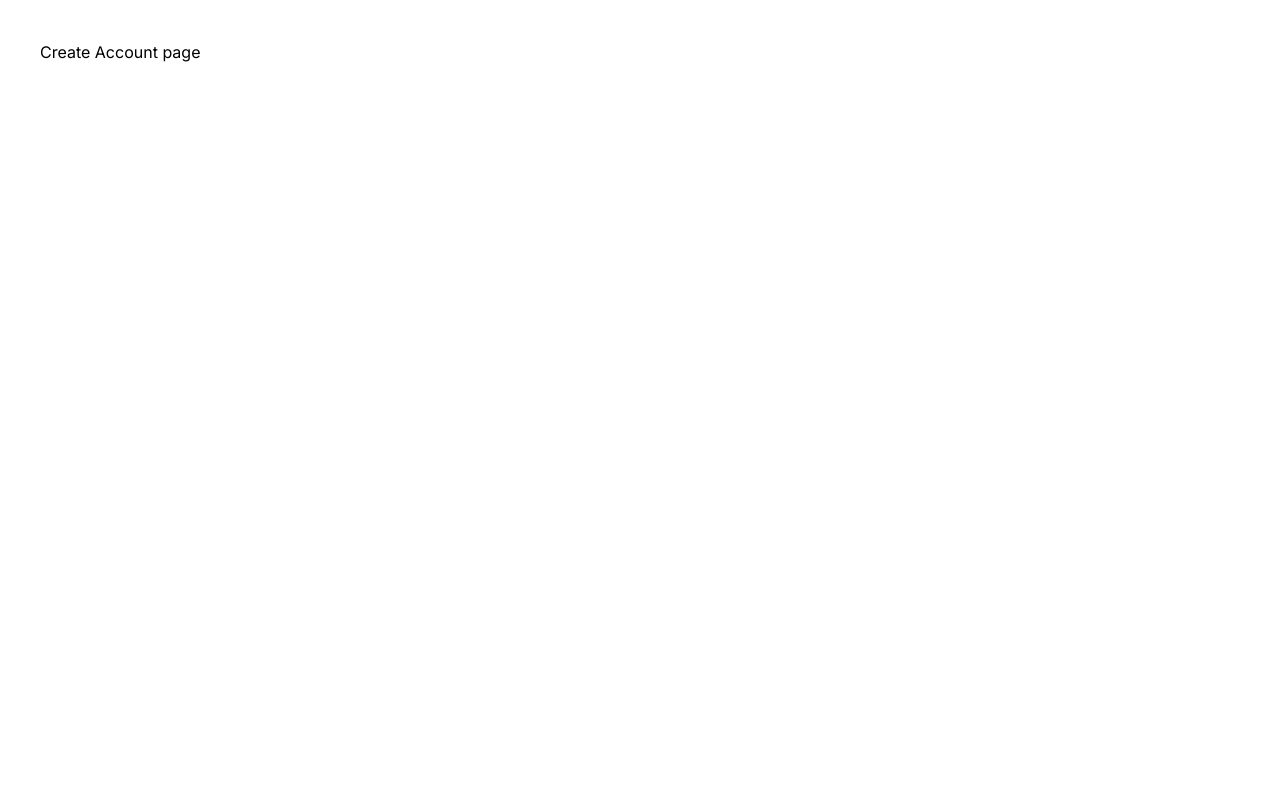
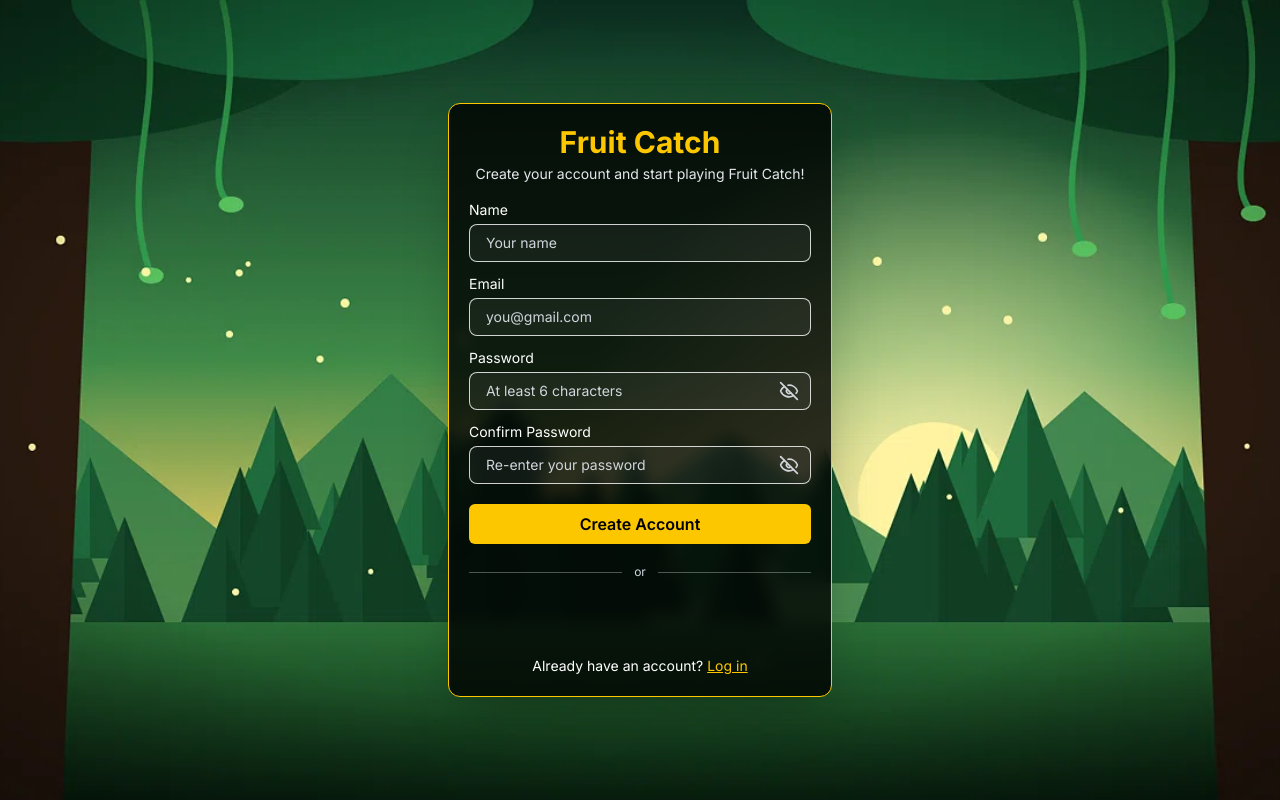
Before and after one commit to tharindi22/Fruit_Catching_Game, a React (Vite) app in the folder client/: page /create-account in a window 1280 px wide. Built offline with nearby package versions, Linux system fonts and the light colour scheme; no server answers.

Commit message:
Add create account page with Google authentication

```diff
--- a/client/package.json
+++ b/client/package.json
@@ -12,6 +12,7 @@
   "dependencies": {
     "@react-oauth/google": "^0.13.5",
     "@tailwindcss/vite": "^4.3.3",
+    "lucide-react": "^1.68.0",
     "react": "^19.3.1",
     "react-dom": "^19.3.1",
     "react-router-dom": "^7.18.5",
--- a/client/src/App.jsx
+++ b/client/src/App.jsx
@@ -1,5 +1,6 @@
 import { BrowserRouter, Routes, Route, Navigate } from 'react-router-dom'
 import Login from './pages/Login'
+import CreateAccount from './pages/CreateAccount'
 
 export default function App() {
   return (
@@ -7,7 +8,7 @@ export default function App() {
       <Routes>
         <Route path="/" element={<Navigate to="/login" />} />
         <Route path="/login" element={<Login />} />
-        <Route path="/create-account" element={<p className="p-10">Create Account page</p>} />
+        <Route path="/create-account" element={<CreateAccount />} />
         <Route path="/levels" element={<p className="p-10">Level Select page</p>} />
       </Routes>
     </BrowserRouter>
--- /dev/null
+++ b/client/src/pages/CreateAccount.jsx
@@ -0,0 +1,219 @@
+
+import { useState } from 'react'
+import { Link, useNavigate } from 'react-router-dom'
+import { GoogleLogin } from '@react-oauth/google'
+import { Eye, EyeOff } from 'lucide-react'
+
+const API = 'http://localhost:5000/api'
+
+// Eye button for password visibility
+function EyeButton({ show, onClick }) {
+  return (
+    <button
+      type="button"
+      onClick={onClick}
+      aria-label={show ? 'Hide password' : 'Show password'}
+      className="absolute right-3 top-1/2 -translate-y-1/2 text-gray-300 hover:text-white transition-colors"
+    >
+      {show ? <Eye size={20} /> : <EyeOff size={20} />}
+    </button>
+  )
+}
+
+export default function CreateAccount() {
+  const navigate = useNavigate()
+  const [name, setName] = useState('')
+  const [email, setEmail] = useState('')
+  const [password, setPassword] = useState('')
+  const [confirmPassword, setConfirmPassword] = useState('')
+  const [showPassword, setShowPassword] = useState(false)
+  const [showConfirm, setShowConfirm] = useState(false)
+  const [error, setError] = useState('')
+  const [loading, setLoading] = useState(false)
+
+  // Send data to backend
+  async function sendToServer(path, body) {
+    setError('')
+    setLoading(true)
+
+    try {
+      const res = await fetch(API + path, {
+        method: 'POST',
+        headers: { 'Content-Type': 'application/json' },
+        credentials: 'include',
+        body: JSON.stringify(body),
+      })
+
+      const data = await res.json()
+
+      if (!res.ok) throw new Error(data.message || 'Could not create account.')
+
+      navigate('/levels')
+    } catch (err) {
+      setError(
+        err.message === 'Failed to fetch'
+          ? 'Cannot reach the server. Please try again later.'
+          : err.message
+      )
+    } finally {
+      setLoading(false)
+    }
+  }
+
+  function handleSubmit(e) {
+    e.preventDefault()
+
+    if (!name || !email || !password || !confirmPassword) {
+      return setError('Please fill in all fields.')
+    }
+
+    if (!/\S+@\S+\.\S+/.test(email)) {
+      return setError('Please enter a valid email address.')
+    }
+
+    if (password.length < 6) {
+      return setError('Password must be at least 6 characters.')
+    }
+
+    if (password !== confirmPassword) {
+      return setError('Passwords do not match.')
+    }
+
+    sendToServer('/register', { name, email, password })
+  }
+
+  function handleGoogleSuccess(response) {
+    sendToServer('/google-login', { credential: response.credential })
+  }
+
+  return (
+    <div className="flex min-h-screen items-center justify-center bg-green-900 bg-[url('/bg.jpg')] bg-cover bg-center px-4 py-4">
+      <form
+        onSubmit={handleSubmit}
+        className="w-full max-w-sm rounded-xl border border-yellow-400 bg-black/80 p-5 text-white shadow-2xl backdrop-blur-sm"
+      >
+        <h1 className="text-center text-3xl font-bold text-yellow-400">
+          Fruit Catch
+        </h1>
+
+        <p className="mb-4 mt-1 text-center text-sm text-gray-200">
+          Create your account and start playing Fruit Catch!
+        </p>
+
+        {/* Name */}
+        <label htmlFor="name" className="mb-1 block text-sm">
+          Name
+        </label>
+
+        <input
+          id="name"
+          type="text"
+          autoComplete="name"
+          value={name}
+          onChange={(e) => setName(e.target.value)}
+          placeholder="Your name"
+          className="mb-3 w-full rounded-lg border border-white/80 bg-white/5 px-4 py-2 text-white text-sm placeholder-gray-300 outline-none focus:border-yellow-400"
+        />
+
+        {/* Email */}
+        <label htmlFor="email" className="mb-1 block text-sm">
+          Email
+        </label>
+
+        <input
+          id="email"
+          type="email"
+          autoComplete="email"
+          value={email}
+          onChange={(e) => setEmail(e.target.value)}
+          placeholder="you@gmail.com"
+          className="mb-3 w-full rounded-lg border border-white/80 bg-white/5 px-4 py-2 text-white text-sm placeholder-gray-300 outline-none focus:border-yellow-400"
+        />
+
+        {/* Password */}
+        <label htmlFor="password" className="mb-1 block text-sm">
+          Password
+        </label>
+
+        <div className="relative mb-3">
+          <input
+            id="password"
+            type={showPassword ? 'text' : 'password'}
+            autoComplete="new-password"
+            value={password}
+            onChange={(e) => setPassword(e.target.value)}
+            placeholder="At least 6 characters"
+            className="w-full rounded-lg border border-white/80 bg-white/5 px-4 py-2 pr-10 text-white text-sm placeholder-gray-300 outline-none focus:border-yellow-400"
+          />
+
+          <EyeButton
+            show={showPassword}
+            onClick={() => setShowPassword(!showPassword)}
+          />
+        </div>
+
+        {/* Confirm Password */}
+        <label htmlFor="confirmPassword" className="mb-1 block text-sm">
+          Confirm Password
+        </label>
+
+        <div className="relative mb-5">
+          <input
+            id="confirmPassword"
+            type={showConfirm ? 'text' : 'password'}
+            autoComplete="new-password"
+            value={confirmPassword}
+            onChange={(e) => setConfirmPassword(e.target.value)}
+            placeholder="Re-enter your password"
+            className="w-full rounded-lg border border-white/80 bg-white/5 px-4 py-2 pr-10 text-white text-sm placeholder-gray-300 outline-none focus:border-yellow-400"
+          />
+
+          <EyeButton
+            show={showConfirm}
+            onClick={() => setShowConfirm(!showConfirm)}
+          />
+        </div>
+
+        {/* Error message */}
+        {error && (
+          <p className="mb-3 text-center text-sm text-red-400">
+            {error}
+          </p>
+        )}
+
+        <button
+          type="submit"
+          disabled={loading}
+          className="w-full rounded-md bg-yellow-400 py-2 font-semibold text-black disabled:opacity-60"
+        >
+          {loading ? 'Please wait...' : 'Create Account'}
+        </button>
+
+        {/* Divider */}
+        <div className="my-5 flex items-center gap-3">
+          <div className="h-px flex-1 bg-white/30"></div>
+          <span className="text-xs text-gray-300">or</span>
+          <div className="h-px flex-1 bg-white/30"></div>
+        </div>
+
+        {/* Google button */}
+        <div className="flex justify-center">
+          <GoogleLogin
+            onSuccess={handleGoogleSuccess}
+            onError={() => setError('Google sign up failed. Please try again.')}
+            theme="filled_white"
+            text="signup_with"
+            width="336"
+          />
+        </div>
+
+        <p className="mt-4 text-center text-sm">
+          Already have an account?{' '}
+          <Link to="/login" className="text-yellow-400 underline">
+            Log in
+          </Link>
+        </p>
+      </form>
+    </div>
+  )
+}
--- a/client/src/pages/Login.jsx
+++ b/client/src/pages/Login.jsx
@@ -1,6 +1,8 @@
+
 import { useState } from 'react'
 import { Link, useNavigate } from 'react-router-dom'
 import { GoogleLogin } from '@react-oauth/google'
+import { Eye, EyeOff } from 'lucide-react'
 
 const API = 'http://localhost:5000/api'
 
@@ -13,10 +15,11 @@ export default function Login() {
   const [error, setError] = useState('')
   const [loading, setLoading] = useState(false)
 
-  // One small function that sends data to the backend
+  // Send data to backend
   async function sendToServer(path, body) {
     setError('')
     setLoading(true)
+
     try {
       const res = await fetch(API + path, {
         method: 'POST',
@@ -24,8 +27,11 @@ export default function Login() {
         credentials: 'include',
         body: JSON.stringify(body),
       })
+
       const data = await res.json()
+
       if (!res.ok) throw new Error(data.message || 'Login failed.')
+
       navigate('/levels')
     } catch (err) {
       setError(
@@ -41,16 +47,19 @@ export default function Login() {
   // Email and password login
   function handleSubmit(e) {
     e.preventDefault()
+
     if (!email || !password) {
       return setError('Please enter your email and password.')
     }
+
     if (!/\S+@\S+\.\S+/.test(email)) {
       return setError('Please enter a valid email address.')
     }
+
     sendToServer('/login', { email, password, remember })
   }
 
-  // Google login: Google gives us a token, the server checks it
+  // Google login
   function handleGoogleSuccess(response) {
     sendToServer('/google-login', { credential: response.credential })
   }
@@ -67,22 +76,33 @@ export default function Login() {
         onSubmit={handleSubmit}
         className="w-full max-w-sm rounded-lg border border-yellow-400 bg-black/80 p-6 text-white"
       >
-        <h1 className="text-center text-3xl font-bold text-yellow-400">Fruit Catch</h1>
+        <h1 className="text-center text-3xl font-bold text-yellow-400">
+          Fruit Catch
+        </h1>
+
         <p className="mt-1 mb-5 text-center text-sm">
           Welcome back! Log in to continue playing Fruit Catch.
         </p>
 
-        <label htmlFor="email" className="mb-1 block text-sm">Email</label>
+        {/* Email */}
+        <label htmlFor="email" className="mb-1 block text-md">
+          Email
+        </label>
+
         <input
           id="email"
           type="email"
           value={email}
           onChange={(e) => setEmail(e.target.value)}
           placeholder="you@gmail.com"
-          className="mb-3 w-full rounded-md border border-white bg-transparent px-3 py-2 text-sm text-white placeholder-gray-300"
+          className="mb-3 w-full rounded-lg border border-white/80 bg-white/5 px-4 py-2 text-white text-sm placeholder-gray-300 outline-none focus:border-yellow-400"
         />
 
-        <label htmlFor="password" className="mb-1 block text-sm">Password</label>
+        {/* Password */}
+        <label htmlFor="password" className="mb-1 block text-md">
+          Password
+        </label>
+
         <div className="relative mb-3">
           <input
             id="password"
@@ -90,17 +110,21 @@ export default function Login() {
             value={password}
             onChange={(e) => setPassword(e.target.value)}
             placeholder="Enter your password"
-            className="w-full rounded-md border border-white bg-transparent px-3 py-2 pr-14 text-sm text-white placeholder-gray-300"
+            className="w-full rounded-lg border border-white/80 bg-white/5 px-4 py-2 pr-10 text-white text-sm placeholder-gray-300 outline-none focus:border-yellow-400"
           />
+
+          {/* Show / Hide Password */}
           <button
             type="button"
             onClick={() => setShowPassword(!showPassword)}
-            className="absolute right-3 top-1/2 -translate-y-1/2 text-xs font-semibold"
+            aria-label={showPassword ? 'Hide password' : 'Show password'}
+            className="absolute right-3 top-1/2 -translate-y-1/2 text-gray-300 hover:text-white transition-colors"
           >
-            {showPassword ? 'Hide' : 'Show'}
+            {showPassword ? <Eye size={20} /> : <EyeOff size={20} />}
           </button>
         </div>
 
+        {/* Remember me and Forgot Password */}
         <div className="mb-4 flex items-center justify-between text-xs">
           <label className="flex items-center gap-2">
             <input
@@ -110,13 +134,20 @@ export default function Login() {
             />
             Remember me
           </label>
-          <Link to="/forgot-password" className="underline">Forgot Password</Link>
+
+          <Link to="/forgot-password" className="underline">
+            Forgot Password
+          </Link>
         </div>
 
+        {/* Error message */}
         {error && (
-          <p role="alert" className="mb-3 text-center text-sm text-red-300">{error}</p>
+          <p role="alert" className="mb-3 text-center text-sm text-red-300">
+            {error}
+          </p>
         )}
 
+        {/* Login button */}
         <button
           type="submit"
           disabled={loading}
@@ -125,6 +156,7 @@ export default function Login() {
           {loading ? 'Please wait...' : 'Login'}
         </button>
 
+        {/* Divider */}
         <div className="my-5 flex items-center gap-5">
           <div className="h-px flex-1 bg-white/30"></div>
           <span className="text-xs text-gray-300">or</span>
```
Also changed, not shown: 1 other file (tests, documents, lock files or other folders).
